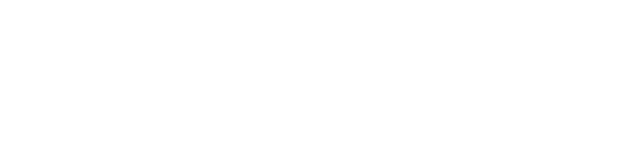
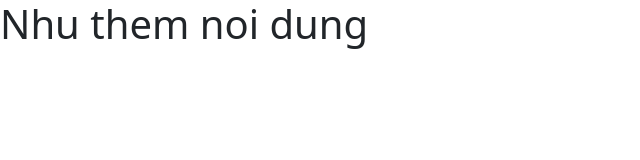
Before and after one commit to gailnguyen/g9-masterwork, a plain HTML site: page index.html in a window 1280 px wide. Shown: the whole page, without its empty margins (0-640 px from the left). Drawn offline with nearby package versions, Linux system fonts and the light colour scheme.

Commit message:
Nhu them nhanh moi

```diff
--- a/index.html
+++ b/index.html
@@ -39,6 +39,9 @@
   </head>
 
   <body>
+
+    <h1>Nhu them noi dung</h1>
+
     <!-- Bootstrap JavaScript Libraries -->
     <script
       src="https://cdn.jsdelivr.net/npm/@popperjs/core@2.11.8/dist/umd/popper.min.js"
```
